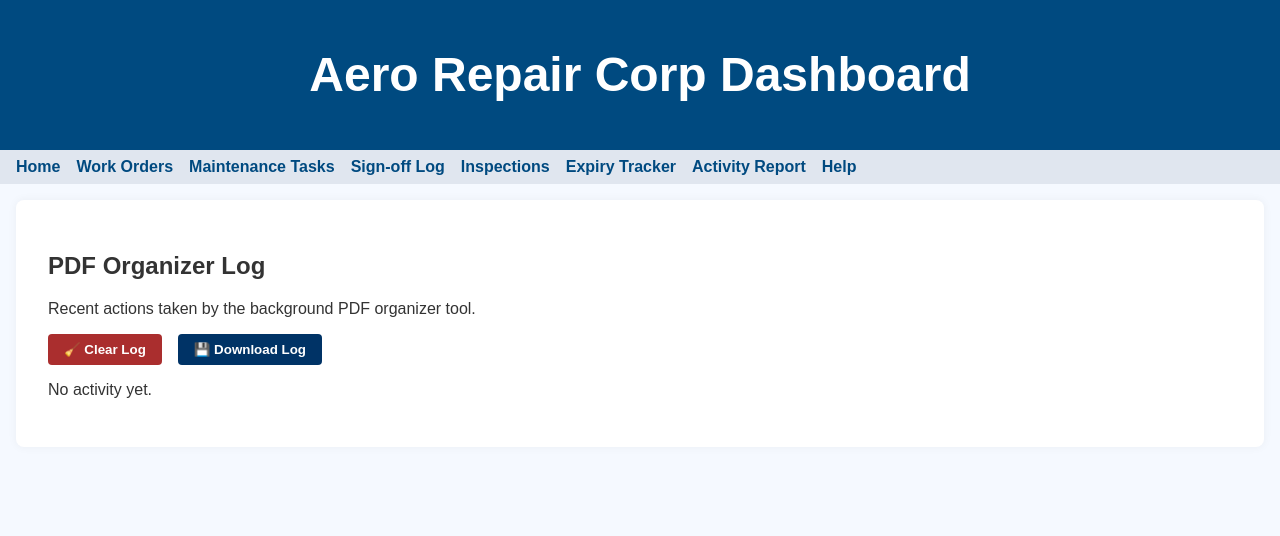
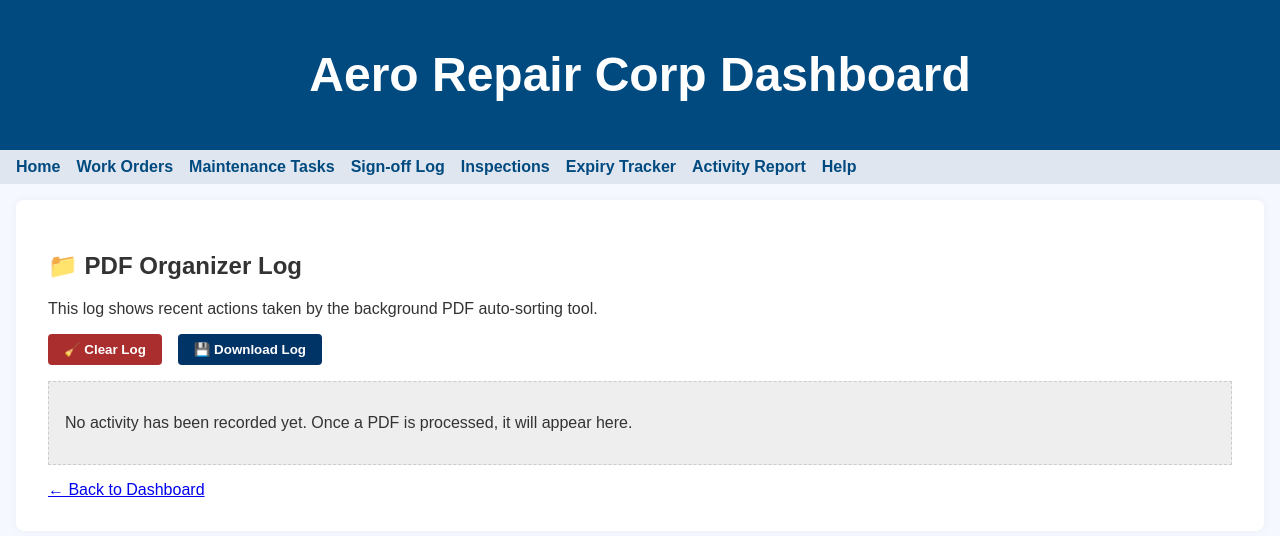
Before and after one commit to C-3-3/aero-repair-dashboard, a Flask app: page /pdf-organizer-log in a window 1280 px wide. Shown: the part 81-617 px from the top of the page. Run offline with Flask 3, Linux system fonts and the light colour scheme; the visitor is signed in with stand-in values (Sample User, id 1).

Commit message:
Improve PDF log viewer styling and layout for clarity

```diff
--- a/templates/pdf_log.html
+++ b/templates/pdf_log.html
@@ -1,13 +1,11 @@
-<!-- pdf log content -->
-
 {% extends "base.html" %}
 {% block title %}PDF Organizer Log{% endblock %}
 
 {% block content %}
-<h2>PDF Organizer Log</h2>
-<p>Recent actions taken by the background PDF organizer tool.</p>
+<h2>📁 PDF Organizer Log</h2>
+<p>This log shows recent actions taken by the background PDF auto-sorting tool.</p>
 
-<div class="log-controls">
+<div class="log-controls" style="margin-bottom: 1rem; display: flex; gap: 1rem; flex-wrap: wrap;">
     <form method="POST" action="{{ url_for('clear_pdf_log') }}" onsubmit="return confirm('Are you sure you want to clear the log? This cannot be undone.');">
         <button type="submit" class="log-btn danger">🧹 Clear Log</button>
     </form>
@@ -17,14 +15,17 @@
     </a>
 </div>
 
-
 {% if log %}
-<div class="log-box">
+<div class="log-box" style="border: 1px solid #ccc; background-color: #f9f9f9; padding: 1rem; max-height: 500px; overflow-y: auto;">
     {% for line in log.split('\n') if line.strip() %}
-        <div class="log-entry">{{ line }}</div>
+        <div class="log-entry" style="margin-bottom: 0.5rem;">{{ line }}</div>
     {% endfor %}
 </div>
 {% else %}
-<p>No activity yet.</p>
+<div style="background-color: #eee; padding: 1rem; border: 1px dashed #ccc;">
+  <p>No activity has been recorded yet. Once a PDF is processed, it will appear here.</p>
+</div>
 {% endif %}
+
+<a href="{{ url_for('dashboard') }}" style="display: inline-block; margin-top: 1rem;">← Back to Dashboard</a>
 {% endblock %}
```
